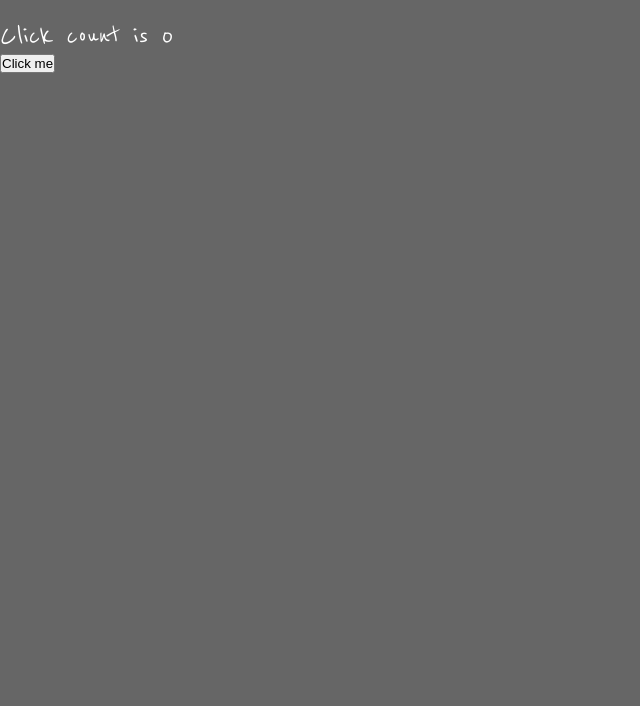
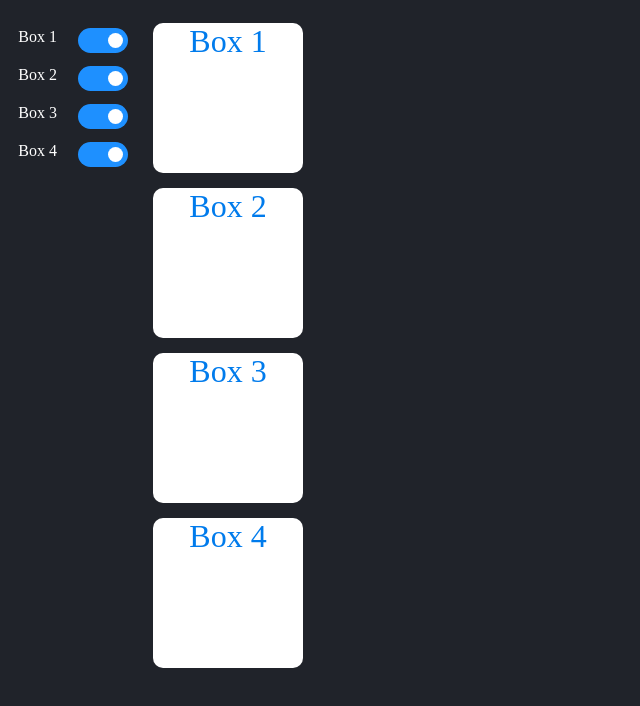
Before and after one commit to sharpWit/react-testing-mosh, a React (Create React App) app in the folder hello/: page / in a window 1280 px wide. Shown: the top 706 px of the page, without its empty margins (0-640 px from the left). Built offline with nearby package versions, Linux system fonts and the light colour scheme.

Commit message:
modified:   hello/src/App.js 	modified:   hello/src/Components/Click.jsx 	new file:   hello/src/Components/Main.jsx 	new file:   hello/src/Main.css

```diff
--- a/hello/src/App.js
+++ b/hello/src/App.js
@@ -1,8 +1,10 @@
-import "./Style.css";
+// import "./Style.css";
 import StickyNote from "./Components/StickyNote";
 import Clock from "./Components/Clock";
 import Click from "./Components/Click";
+import Main from "./Components/Main";
+import "./Main.css";
 function App() {
-  return <Click />;
+  return <Main />;
 }
 export default App;
--- a/hello/src/Components/Click.jsx
+++ b/hello/src/Components/Click.jsx
@@ -6,17 +6,22 @@ export default class Click extends Component {
     this.state = {
       clickCount: 0,
     };
-    //this.handleClick = this.handleClick.bind(this);
+    this.handleClick = this.handleClick.bind(this);
   }
   render() {
     return (
       <div>
         <p>Click count is {this.state.clickCount}</p>
-        <button onClick={(e) => this.handleClick()}>Click me</button>
+        <button onClick={this.handleClick}>Click me</button>
       </div>
     );
   }
   handleClick(e) {
+    console.log(e.altKey);
+    e.persist();
+    setTimeout(function () {
+      console.log(e.altKey);
+    }, 500);
     this.setState((state) => {
       return {
         clickCount: state.clickCount + 1,
--- /dev/null
+++ b/hello/src/Components/Main.jsx
@@ -0,0 +1,57 @@
+import React, { Component } from "react";
+
+export default class Main extends Component {
+  state = {
+    boxes: [
+      { id: 1, title: "Box 1" },
+      { id: 2, title: "Box 2" },
+      { id: 3, title: "Box 3" },
+      { id: 4, title: "Box 4" },
+    ],
+    activeBoxes: [1, 2, 3, 4],
+  };
+  handleToggleBtn(id) {
+    const activeBoxes = [...this.state.activeBoxes];
+    if (activeBoxes.includes(id)) {
+      activeBoxes.splice(activeBoxes.indexOf(id), 1);
+    } else {
+      activeBoxes.push(id);
+    }
+    this.setState((state) => {
+      return {
+        ...state,
+        activeBoxes,
+      };
+    });
+  }
+  render() {
+    const toggle = this.state.boxes.map((box) => {
+      return (
+        <div className="toggle">
+          <span>{box.title}</span>
+          <label className="toggle-control">
+            <input
+              type="checkbox"
+              checked={this.state.activeBoxes.includes(box.id)}
+            />
+            <span
+              className="control"
+              onClick={(e) => this.handleToggleBtn(box.id)}
+            ></span>
+          </label>
+        </div>
+      );
+    });
+    const boxes = this.state.boxes.map((box) => {
+      if (this.state.activeBoxes.includes(box.id)) {
+        return <div className="box">{box.title}</div>;
+      }
+    });
+    return (
+      <>
+        <aside>{toggle}</aside>
+        <div className="box-wrapper">{boxes}</div>
+      </>
+    );
+  }
+}
--- /dev/null
+++ b/hello/src/Main.css
@@ -0,0 +1,79 @@
+.toggle-control {
+    display: block;
+    position: relative;
+    padding-left: 50px;
+    margin-bottom: 12px;
+    cursor: pointer;
+    font-size: 22px;
+    user-select: none;
+}
+
+.toggle-control input {
+    position: absolute;
+    opacity: 0;
+    cursor: pointer;
+    height: 0;
+    width: 0;
+}
+
+.toggle-control input:checked~.control {
+    background-color: dodgerblue;
+}
+
+.toggle-control input:checked~.control:after {
+    left: 30px;
+}
+
+.toggle-control .control {
+    position: absolute;
+    top: 0;
+    left: 0;
+    height: 25px;
+    width: 50px;
+    border-radius: 12.5px;
+    background-color: darkgray;
+    transition: background-color 0.15s ease-in;
+}
+
+.toggle-control .control:after {
+    content: "";
+    position: absolute;
+    left: 5px;
+    top: 5px;
+    width: 15px;
+    height: 15px;
+    border-radius: 12.5px;
+    background: white;
+    transition: left 0.15s ease-in;
+}
+
+
+body {
+    display: flex;
+    min-height: 100vh;
+    background-color: #20232a;
+    color: white;
+    font-family: 'Times New Roman', Times, serif;
+}
+
+.toggle {
+    margin: 20px 0px;
+    display: flex;
+    min-width: 130px;
+    justify-content: space-around;
+}
+
+.box {
+    width: 150px;
+    height: 150px;
+    background-color: #ffffff;
+    margin: 15px;
+    border-radius: 10px;
+    color: #007bec;
+    text-align: center;
+    font-size: 2rem;
+}
+
+#root {
+    display: flex;
+}
```
